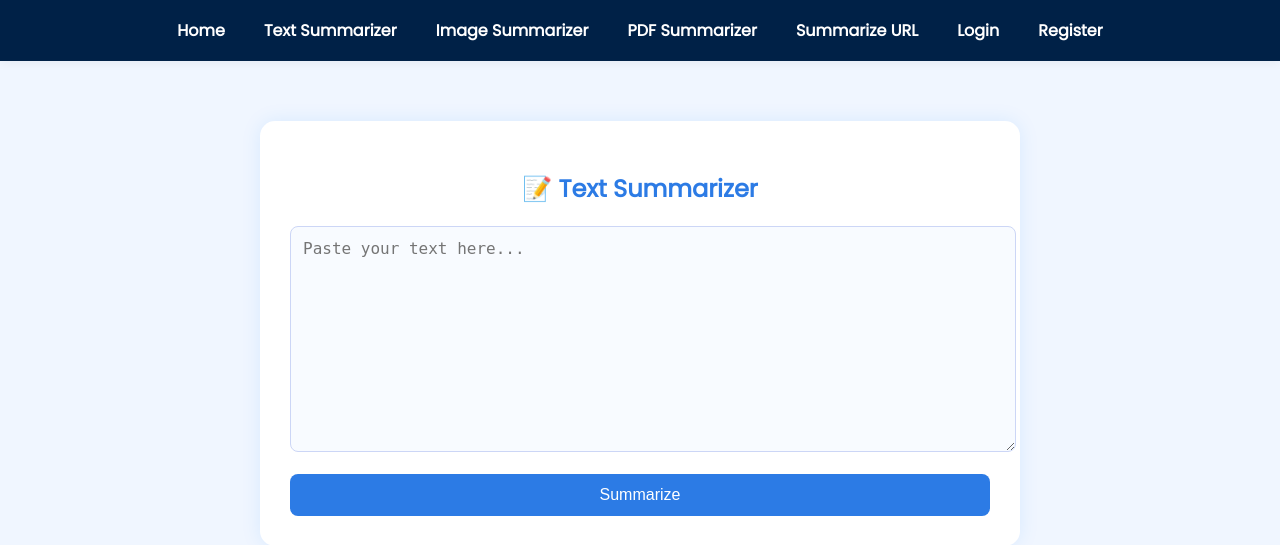
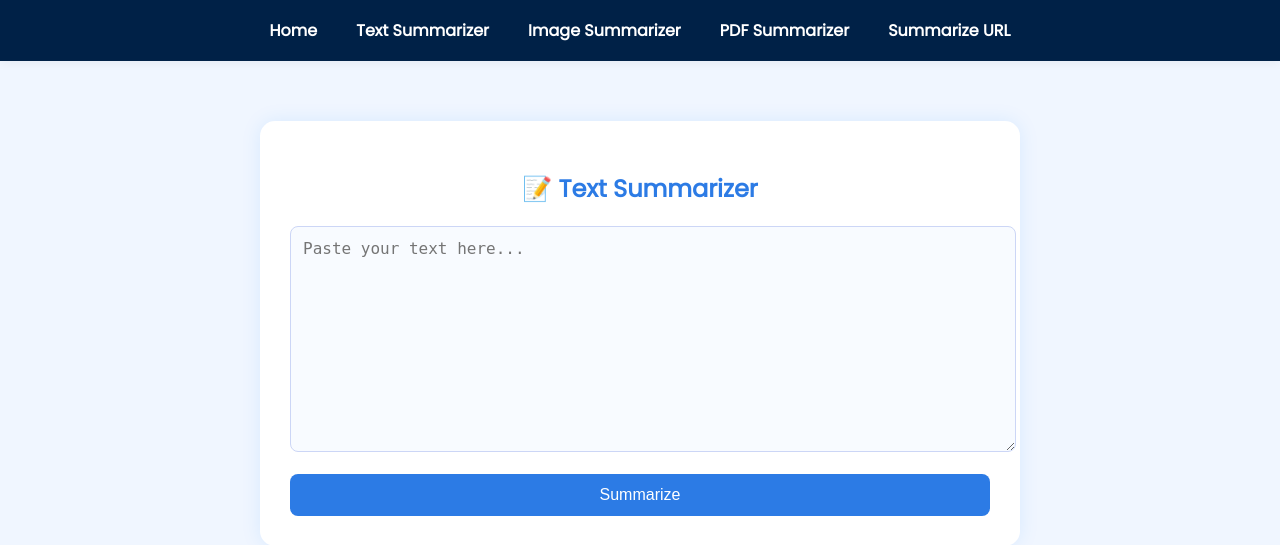
Before and after one commit to Sakshitak19/multi_source_summarizer, a Flask app: page /summarize_text in a window 1280 px wide. Shown: the top 545 px of the page. Run offline with Flask 3, Linux system fonts and the light colour scheme.

Commit message:
Update summarize_text.html

```diff
--- a/templates/summarize_text.html
+++ b/templates/summarize_text.html
@@ -147,8 +147,6 @@
     <a href="{{ url_for('summarize_image') }}">Image Summarizer</a>
     <a href="{{ url_for('summarize_pdf') }}">PDF Summarizer</a>
     <a href="{{ url_for('summarize_url') }}">Summarize URL</a>
-    <a href="{{ url_for('login') }}">Login</a>
-    <a href="{{ url_for('register') }}">Register</a>
   </nav>
 
   <!-- Main Section -->
```
